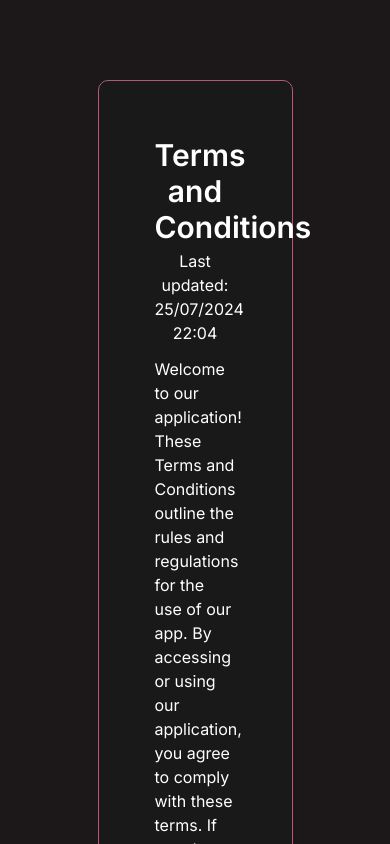
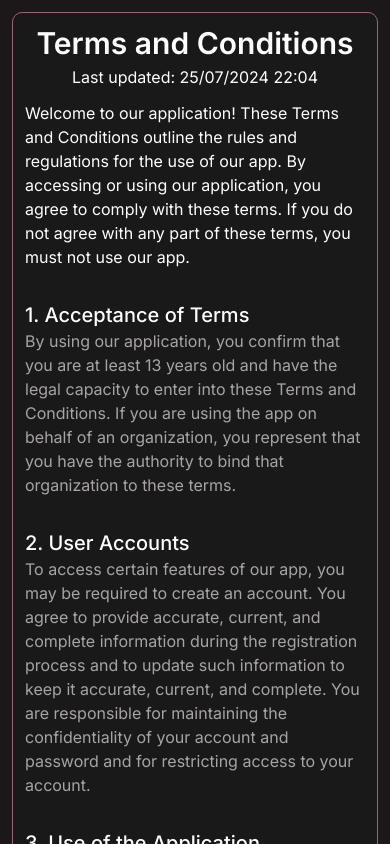
Before and after one commit to pimentellima/feeds-page-app, a Next.js app: page /tos in a window 390 px wide. Shown: the top 844 px of the page. Built offline with nearby package versions, Linux system fonts and the light colour scheme.

Commit message:
fix: paddiing tos e privacy policy no mobile

```diff
--- a/src/app/(with-nav-header)/privacy-policy/page.tsx
+++ b/src/app/(with-nav-header)/privacy-policy/page.tsx
@@ -11,8 +11,8 @@ export const metadata: Metadata = {
 
 export default function PrivacyPolicyPage() {
     return (
-        <main className="bg-background min-h-screen flex flex-col items-center py-20">
-            <div className="w-1/2 flex flex-col gap-8 p-14 border rounded-md bg-card text-card-foreground ">
+        <main className="bg-background min-h-screen flex flex-col items-center py-3 md:py-20">
+            <div className="mx-3 md:mx-0 md:w-1/2 flex flex-col gap-8 p-3 md:p-14 border rounded-md bg-card text-card-foreground ">
                 <div>
                     <h2 className="text-center text-3xl font-semibold">
                         Privacy Policy
--- a/src/app/(with-nav-header)/tos/page.tsx
+++ b/src/app/(with-nav-header)/tos/page.tsx
@@ -11,8 +11,8 @@ export const metadata: Metadata = {
 
 export default function TosPage() {
     return (
-        <main className="bg-background min-h-screen flex flex-col items-center py-20">
-            <div className="w-1/2 flex flex-col gap-8 p-14 border rounded-md bg-card text-card-foreground ">
+        <main className="bg-background min-h-screen flex flex-col items-center py-3 md:py-20">
+            <div className="mx-3 md:mx-0 md:w-1/2 flex flex-col gap-8 p-3 md:p-14 border rounded-md bg-card text-card-foreground ">
                 <div>
                     <h2 className="text-center text-3xl font-semibold">
                         Terms and Conditions
```
